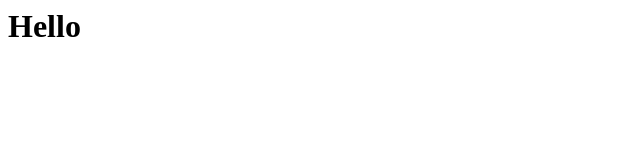
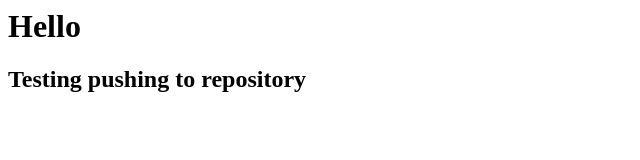
Before and after one commit to Vikram667/gitcourse, a plain HTML site: page index.html in a window 1280 px wide. Shown: the whole page, without its empty margins (0-640 px from the left). Drawn offline with Linux system fonts and the light colour scheme.

Commit message:
added h2

```diff
--- a/index.html
+++ b/index.html
@@ -1 +1,3 @@
 <h1>Hello</h1>
+
+<h2>Testing pushing to repository</h2>
```
